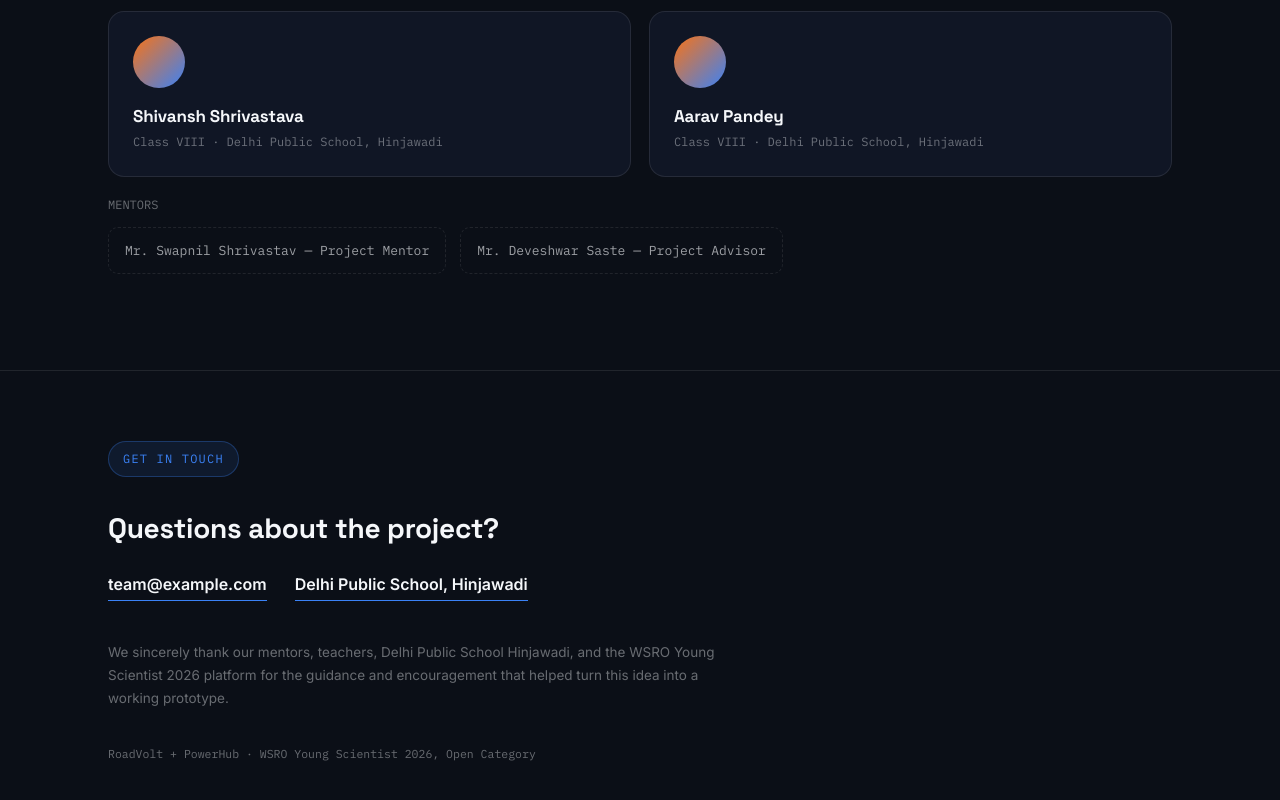
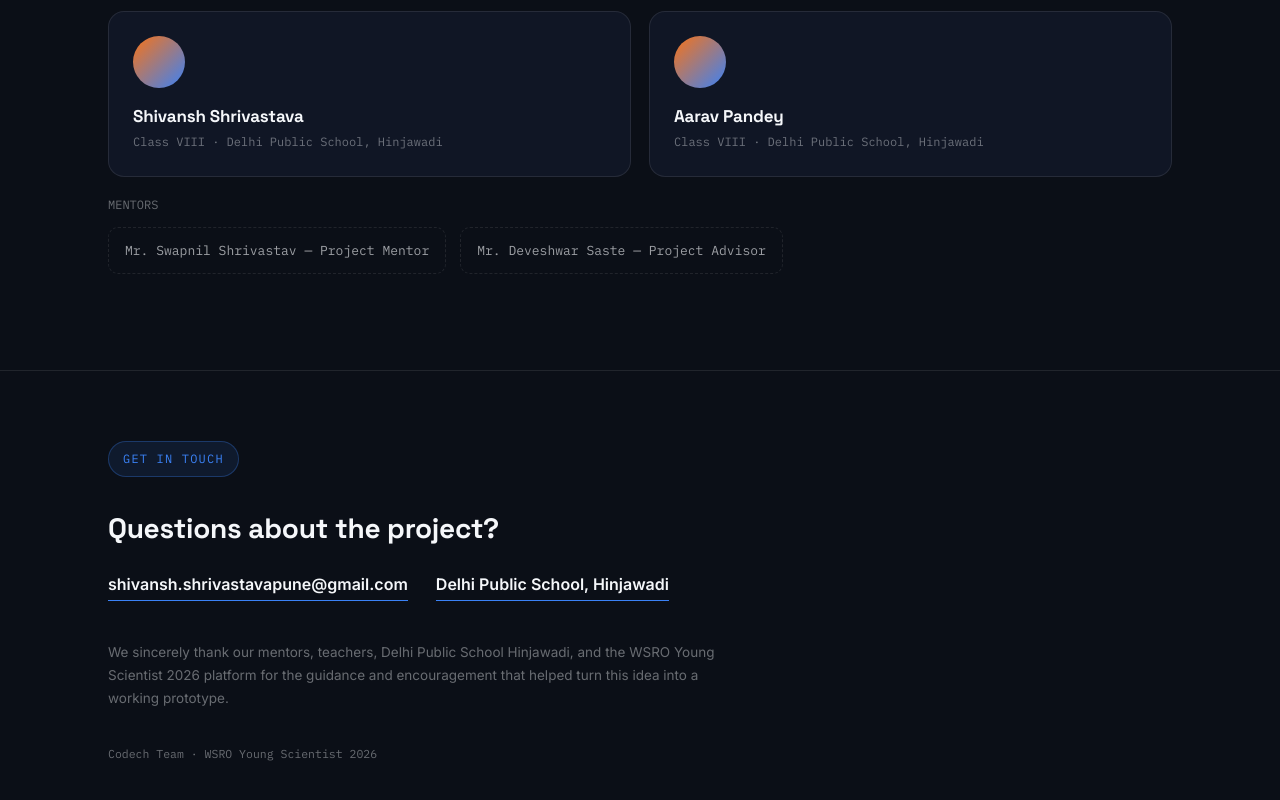
Before and after one commit to codingwallah-shiv/roadvolt-powerhub, a plain HTML site: page index.html in a window 1280 px wide. Shown: the part 9935-10735 px from the top of the page. Drawn offline with Linux system fonts and the light colour scheme.

Commit message:
Update index.html

```diff
--- a/index.html
+++ b/index.html
@@ -544,11 +544,11 @@
     <span class="eyebrow">Get in touch</span>
     <h2>Questions about the project?</h2>
     <div class="contact-row">
-      <a href="mailto:team@example.com">team@example.com</a>
+      <a href="mailto:shivansh.shrivastavapune@gmail.com">shivansh.shrivastavapune@gmail.com</a>
       <a href="#">Delhi Public School, Hinjawadi</a>
     </div>
     <p class="ack">We sincerely thank our mentors, teachers, Delhi Public School Hinjawadi, and the WSRO Young Scientist 2026 platform for the guidance and encouragement that helped turn this idea into a working prototype.</p>
-    <div class="fine">RoadVolt + PowerHub · WSRO Young Scientist 2026, Open Category</div>
+    <div class="fine">Codech Team · WSRO Young Scientist 2026</div>
   </div>
 </footer>
 
```
